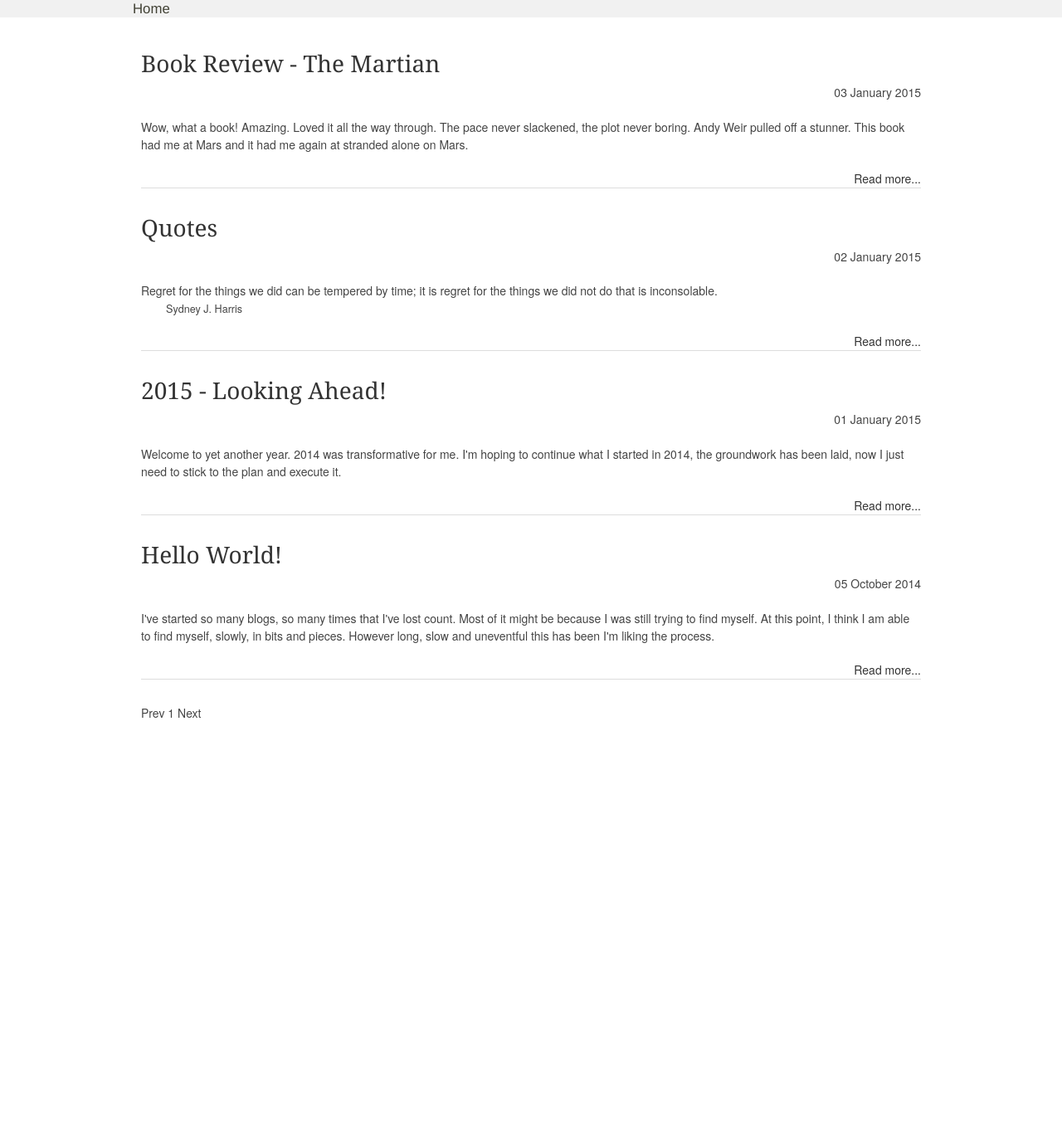
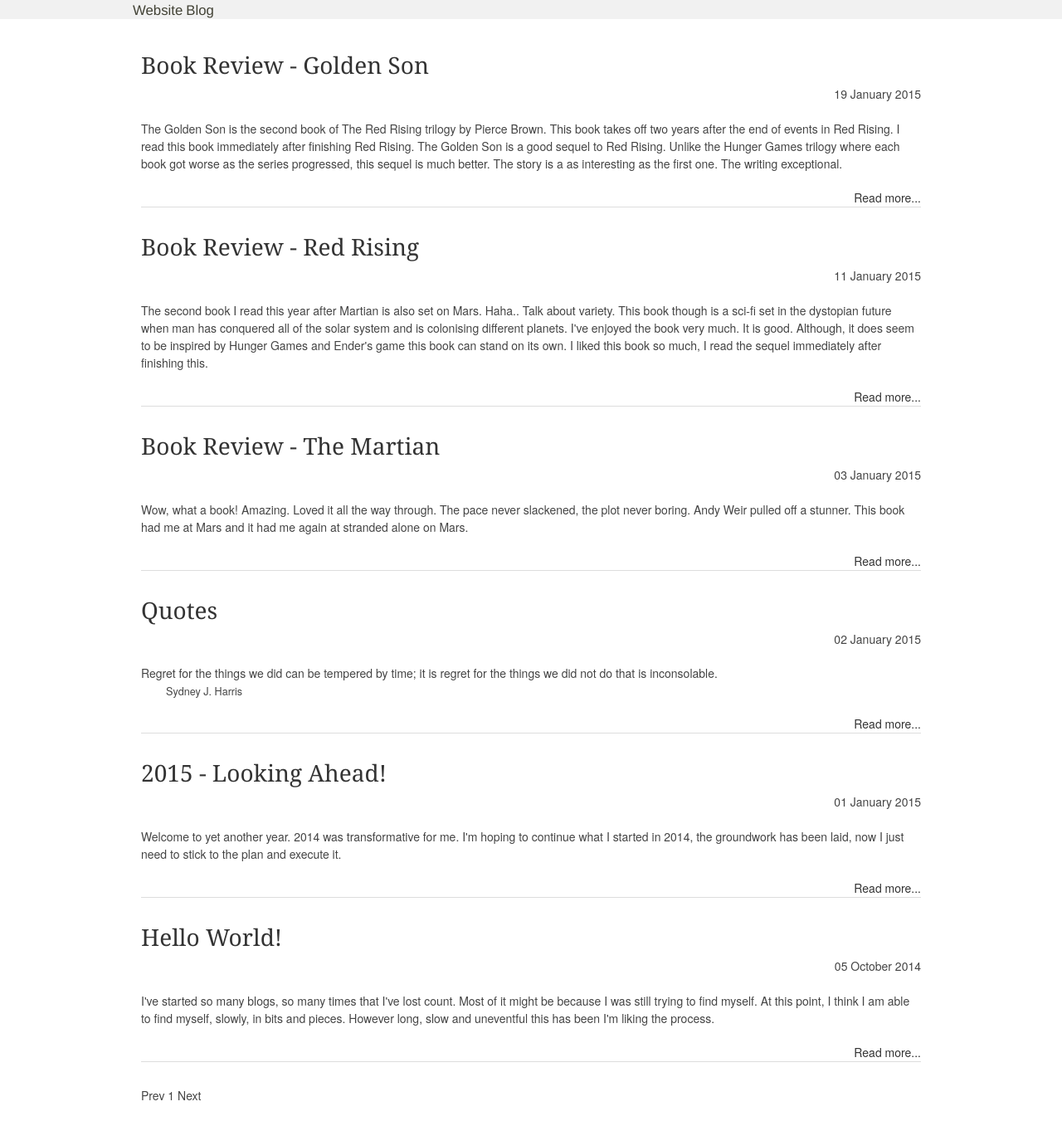
Before and after one commit to arelangi/adityarelangi.com, a Jekyll site: the page blog/index.html, which Jekyll copies as it is, in a window 1280 px wide. Shown: the whole page at 83% size. Built offline with Jekyll 4.4.1, drawn with Linux system fonts in a browser that asks for light colours; Markdown is read by kramdown in place of the engine named in the settings; before the commit the page ends 900 px from its top, so only the background shows below that.

Commit message:
new blogpost

```diff
--- a/blog/index.html
+++ b/blog/index.html
@@ -14,13 +14,37 @@
 
 	<div class="header">
 		<div class="container">
-				<a href="http://adityarelangi.com">Home</a>
+				<a href="http://adityarelangi.com">Website</a>
+				<a href="http://adityarelangi.com/blog">Blog</a>
 
 		</div>
 	</div>
 
+
 <div class="container">
 	<div class="sixteen columns">
+
+  <div class="excerpt">
+  	<h3><a href="/blog//book-review-golden-son">Book Review - Golden Son</a></h3>
+  	<span class="post-date">19 January 2015 </span><br/><br/>
+
+  	<p>The Golden Son is the second book of The Red Rising trilogy by Pierce Brown. This book takes off two years after the end of events in Red Rising. I read this book immediately after finishing Red Rising. The Golden Son is a good sequel to Red Rising. Unlike the Hunger Games trilogy where each book got worse as the series progressed, this sequel is much better. The story is a as interesting as the first one. The writing exceptional.</p>
+
+
+  		<a class="read-more" href="/blog//book-review-golden-son">Read more...</a>
+      <hr/>
+  </div>
+
+  <div class="excerpt">
+  	<h3><a href="/blog//book-review-red-rising">Book Review - Red Rising</a></h3>
+  	<span class="post-date">11 January 2015 </span><br/><br/>
+
+  	<p>The second book I read this year after Martian is also set on Mars. Haha.. Talk about variety. This book though is a sci-fi set in the dystopian future when man has conquered all of the solar system and is colonising different planets. I've enjoyed the book very much. It is good. Although, it does seem to be inspired by Hunger Games and Ender's game this book can stand on its own. I liked this book so much, I read the sequel immediately after finishing this.</p>
+
+
+  		<a class="read-more" href="/blog//book-review-red-rising">Read more...</a>
+      <hr/>
+  </div>
 
   <div class="excerpt">
   	<h3><a href="/blog//book-review-the-martian">Book Review - The Martian</a></h3>
@@ -100,13 +124,15 @@
 		<ul>
 			<li><h4>Recent posts</h4></li>
 
+			<li><a href="/book-review-golden-son">Book Review - Golden Son</a></li>
+
+			<li><a href="/book-review-red-rising">Book Review - Red Rising</a></li>
+
 			<li><a href="/book-review-the-martian">Book Review - The Martian</a></li>
 
 			<li><a href="/quotes">Quotes</a></li>
 
 			<li><a href="/looking-ahead">2015 - Looking Ahead!</a></li>
-
-			<li><a href="/hello-world">Hello World!</a></li>
 
 		</ul>
 </div>
```
Also changed, not shown: blog/README.md (added, +1 -0 lines), blog/book-review-golden-son/index.html (added, +91 -0 lines), blog/book-review-red-rising/index.html (added, +91 -0 lines), blog/book-review-the-martian/index.html (+9 -4 lines), blog/hello-world/index.html (+6 -3 lines), blog/looking-ahead/index.html (+6 -3 lines), blog/quotes/index.html (+6 -3 lines), blog/assets/css/skeleton/stylesheets/combined.css.
